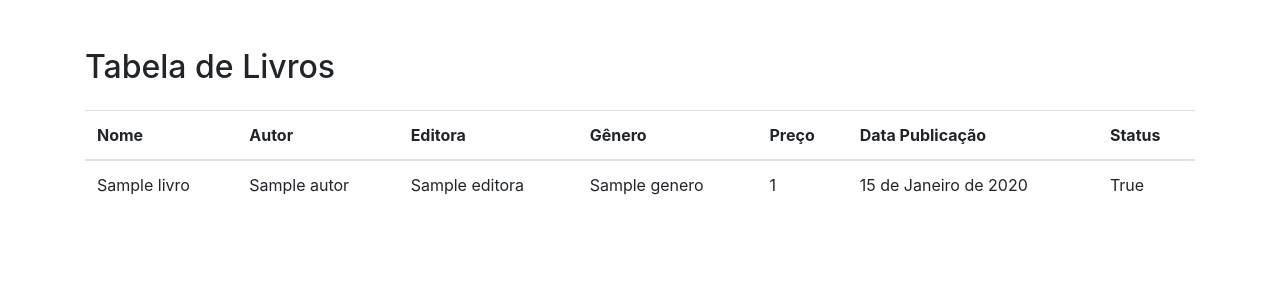
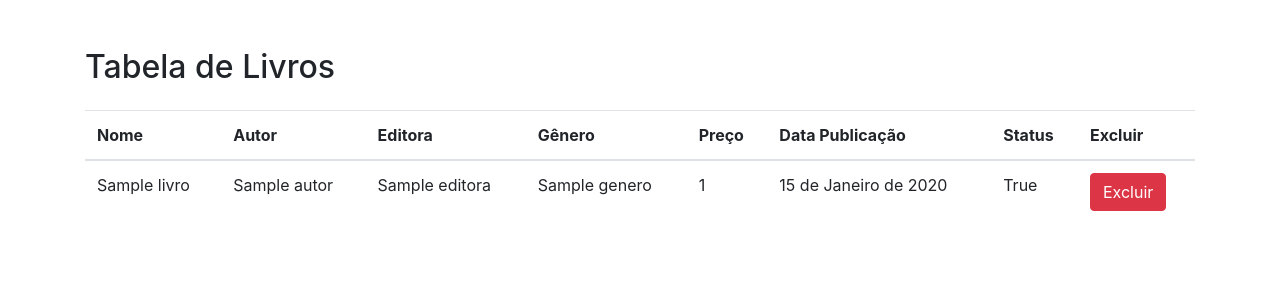
Before and after one commit to leonicio77/Biblioteca, a Django app: page /livros/ in a window 1280 px wide. Shown: the part 56-356 px from the top of the page. Run offline with Django 5.2, Linux system fonts and the light colour scheme; tables that the repository leaves empty hold one stand-in row (values such as "Sample post"); some libraries are stand-ins or nearby versions.

Commit message:
Comecar no 6.3

```diff
--- a/app/templates/livros.html
+++ b/app/templates/livros.html
@@ -96,6 +96,7 @@
                     <th scope="col">Preço</th>
                     <th scope="col">Data Publicação</th>
                     <th scope="col">Status</th>
+                    <th scope="col">Excluir</th>
                 </tr>
 
             </thead>
@@ -112,6 +113,9 @@
                     <td>{{ livros.preco }}</td>
                     <td>{{ livros.data_plub }}</td>
                     <td>{{ livros.status }}</td>
+                    <td>
+                        <a href="/delete/{{ livros.id }}/" class="btn btn-danger">Excluir</a>
+                    </td>
                 </tr>
 
                 {% endfor %}
--- a/app/views.py
+++ b/app/views.py
@@ -1,4 +1,5 @@
 from django.shortcuts import render, redirect, get_object_or_404
+from django.contrib import messages
 from .models import *
 from django.views import View
 
```
